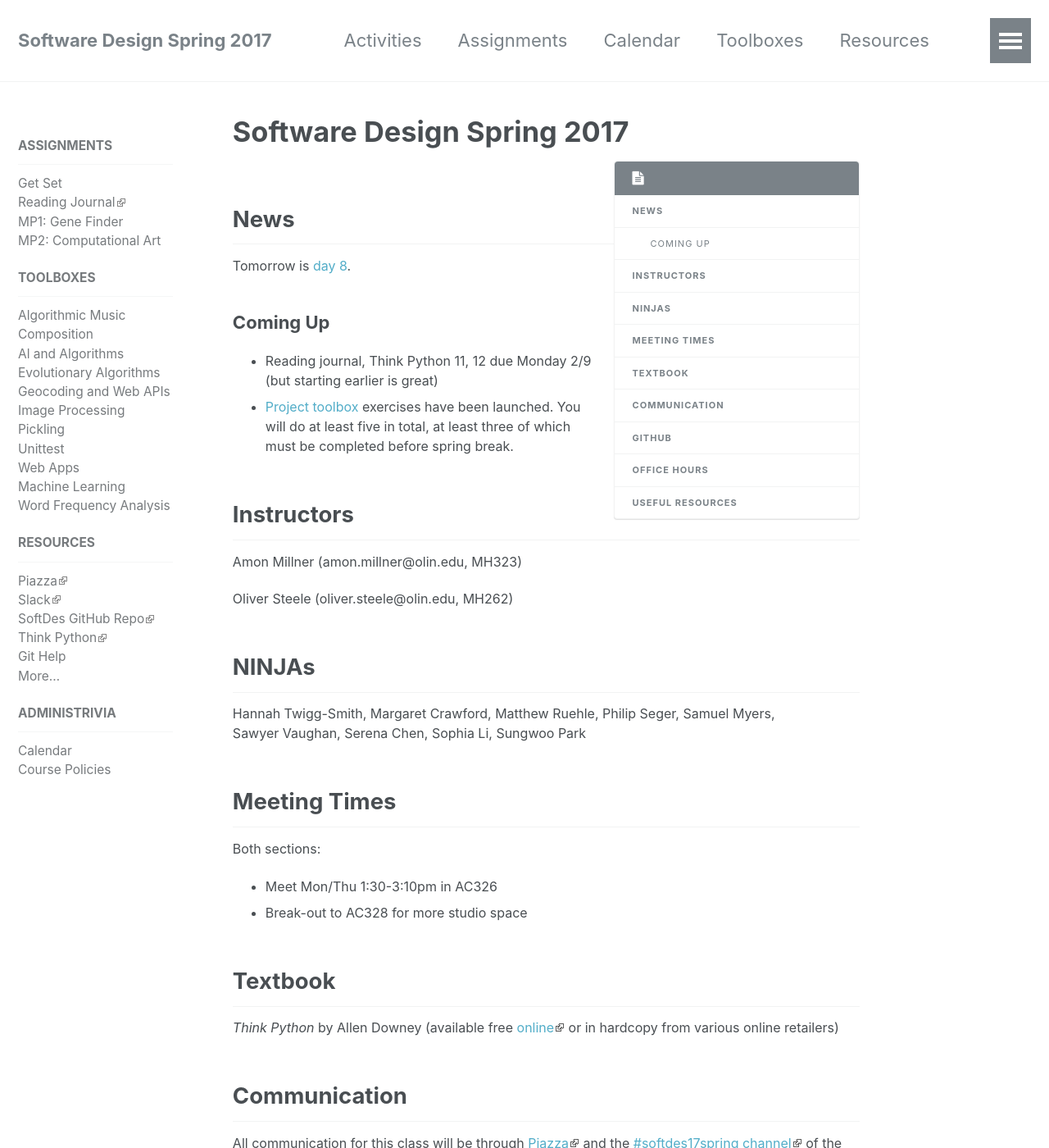
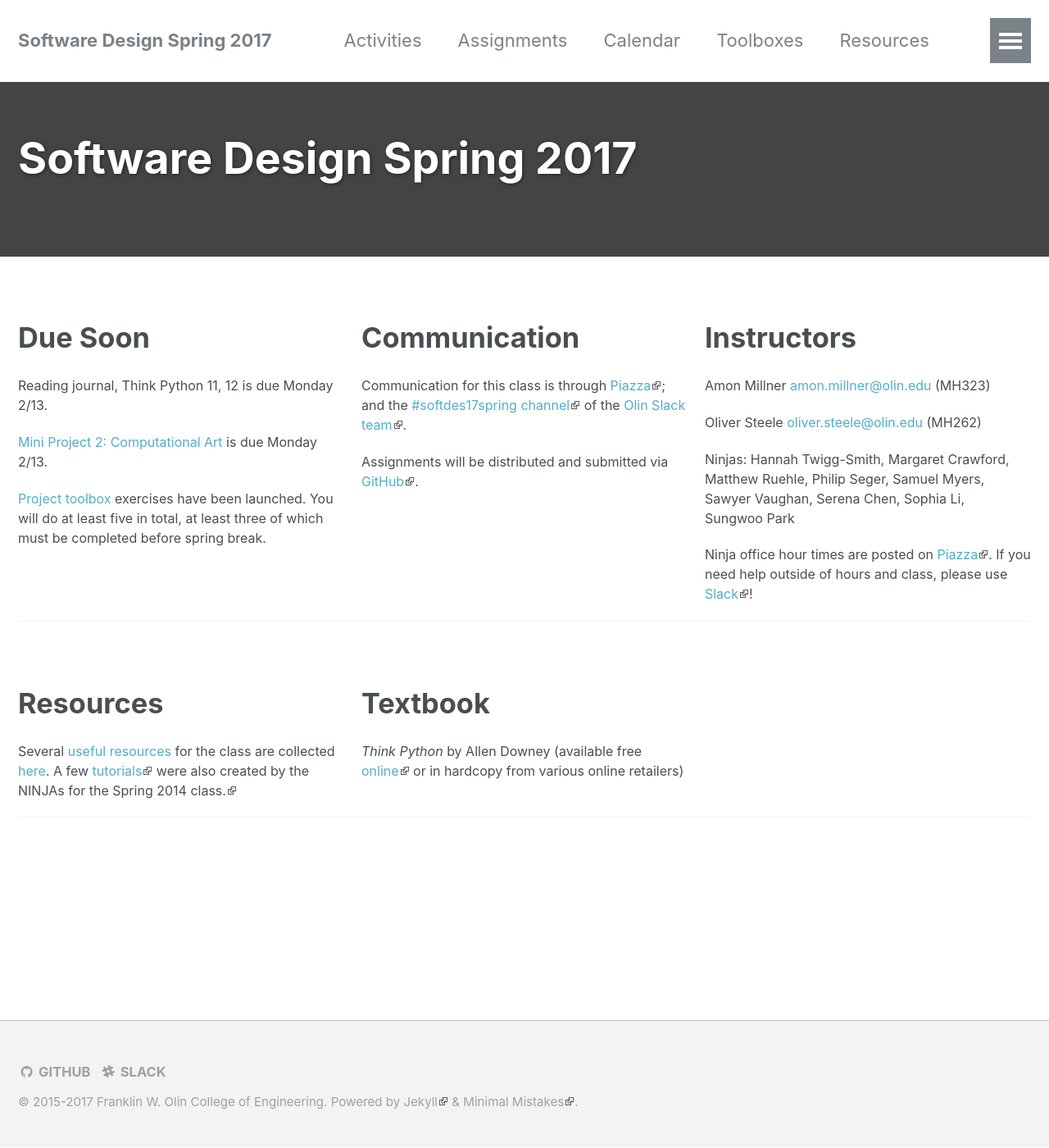
Before and after one commit to sd17spring/sd17spring.github.io, a Jekyll site: the page built from _pages/home.md, in a window 1280 px wide and 1400 px high. Shown: the whole window at 82% size. Built offline with Jekyll 4.4.1, drawn with Linux system fonts in a browser that asks for light colours; some of the changed text lies outside the part shown.

Commit message:
change home page to splash layout

```diff
--- a/_pages/home.md
+++ b/_pages/home.md
@@ -1,86 +1,78 @@
 ---
-date: 2017-01-21 20:46:57 -0500
-description: ''
+date: 2017-02-12
+layout: splash
 permalink: /
 title: Software Design Spring 2017
+header:
+  overlay_color: "#444"
+  overlay_filter: "0.5"
+  # overlay_image: /assets/images/unsplash-image-1.jpg
+  # cta_label: "Download"
+  # cta_url: "https://github.com/mmistakes/minimal-mistakes/"
+  # caption: "Photo credit: [**Unsplash**](https://unsplash.com)"
+# excerpt: "Bacon ipsum dolor sit amet salami ham hock ham, hamburger corned beef short ribs kielbasa biltong t-bone drumstick tri-tip tail sirloin pork chop."
 ---
 
-{% include toc %}
 
-## News
+<div class="feature__wrapper">
 
-Tomorrow is [day 8]({% link _days/day-8.md %}).
+<div class="feature__item"><div class="archive__item"><div class="archive__item-body">
+<h2 class="archive__item-title">Due Soon</h2>
+<div class="archive__item-excerpt" markdown="1">
+Reading journal, Think Python 11, 12 is due Monday 2/13.
 
-### Coming Up
+[Mini Project 2: Computational Art]({% link _assignments/mini-project-2-computational-art.md %}) is due Monday 2/13.
 
-* Reading journal, Think Python 11, 12 due Monday 2/9 (but starting earlier is great)
-* [Project toolbox]({% link _pages/toolboxes.md %}) exercises have been launched.
+[Project toolbox]({% link _pages/toolboxes.md %}) exercises have been launched.
 You will do at least five in total, at least three of which must be completed before spring break.
+</div></div></div></div>
 
-## Instructors
-
-{% for instructor in site.data.course.instructors %}
-{{ instructor.name}} ({{ instructor.email}}, {{ instructor.office}}{% if instructor.website %}, [{{ instructor.website }}]({{ instructor.website }}){% endif %})
-{% endfor %}
-
-
-## NINJAs
-
-{{ site.data.course.assistants | map: 'name' | join: ', ' }}
-
-
-## Meeting Times
-
-Both sections:
-
-* Meet Mon/Thu 1:30-3:10pm in AC326
-* Break-out to AC328 for more studio space
-
-
-## Textbook
-
-_Think Python_ by Allen Downey (available free
-[online](http://greenteapress.com/wp/think-python-2e/) or in hardcopy from
-various online retailers)
-
-
-{% if site.course.piazza_url %}
-## Communication
-
-All communication for this class will be through [Piazza]({{ site.course.piazza_url }})
+<div class="feature__item"><div class="archive__item"><div class="archive__item-body">
+<h2 class="archive__item-title">Communication</h2>
+<div class="archive__item-excerpt" markdown="1">
+Communication for this class is through [Piazza]({{ site.course.piazza_url }});
 and the [#softdes17spring channel](https://{{ site.slack.team }}.slack.com/messages/{{ site.slack.channel }}) of the
 [Olin Slack team](https://{{ site.slack.team }}.slack.com/).
-There is no mailing list.
-{% endif %}
-
-
-## GitHub
 
 Assignments will be distributed and submitted via
 [GitHub](https://github.com/{{site.course.github_owner}}).
 
+</div></div></div></div>
 
-{% if site.course.flootbits_url %}
-## Floobits
+<div class="feature__item"><div class="archive__item"><div class="archive__item-body">
+<h2 class="archive__item-title">Instructors</h2>
+<div class="archive__item-excerpt" markdown="1">
+{% for instructor in site.data.course.instructors %}
+{{ instructor.name}} <{{ instructor.email }}> ({{ instructor.office }}{% if instructor.website %}, [{{ instructor.website }}]({{ instructor.website }}){% endif %})
+{% endfor %}
 
-We often share in-class code interactively using
-[Floobits]({{site.course.flootbits_url}}). You can sign up with your GitHub
-account.
-{% endif %}
+Ninjas: {{ site.data.course.assistants | map: 'name' | join: ', ' }}
 
-
-## Office Hours
-
-Office hour times are posted on
+Ninja office hour times are posted on
 [Piazza](https://piazza.com/class/iy3bgqkraq97c0?cid=17). If you need help
 outside of hours and class, please use [Slack](https://olin.slack.com/messages/softdes17spring/)!
+</div></div></div></div>
 
+</div>
 
+<div class="feature__wrapper">
 
-## Useful Resources
-
+<div class="feature__item"><div class="archive__item"><div class="archive__item-body">
+<h2 class="archive__item-title">Resources</h2>
+<div class="archive__item-excerpt" markdown="1">
 Several [useful resources]({% link _pages/resources.md %}) for the class are collected
 [here]({% link _pages/resources.md %}). A few
 [tutorials](https://drive.google.com/folderview?id=0B6xCjnZeUlbMY3M5Y3N3aU9scGM&usp=sharing)
 were also created by the NINJAs for the Spring 2014 class.[
 ](https://drive.google.com/folderview?id=0B6xCjnZeUlbMY3M5Y3N3aU9scGM&usp=sharing)
+</div></div></div></div>
+
+<div class="feature__item"><div class="archive__item"><div class="archive__item-body">
+<h2 class="archive__item-title">Textbook</h2>
+<div class="archive__item-excerpt" markdown="1">
+_Think Python_ by Allen Downey (available free
+[online](http://greenteapress.com/wp/think-python-2e/) or in hardcopy from
+various online retailers)
+</div></div></div></div>
+
+</div>
```
